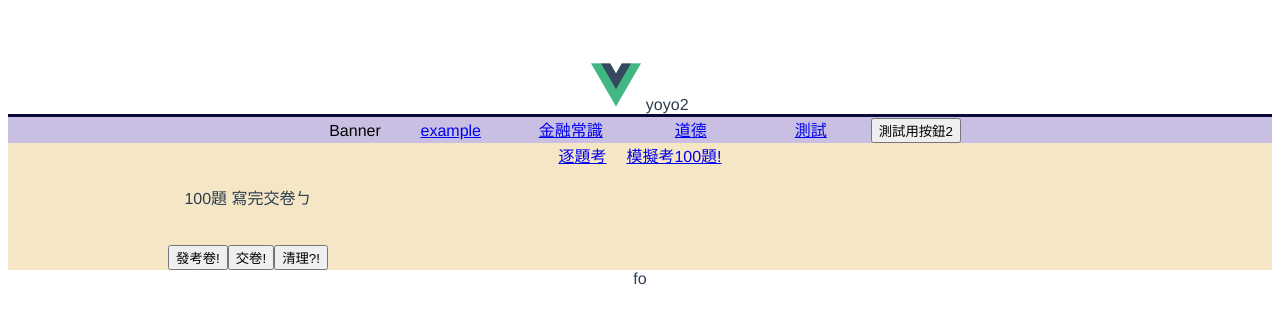
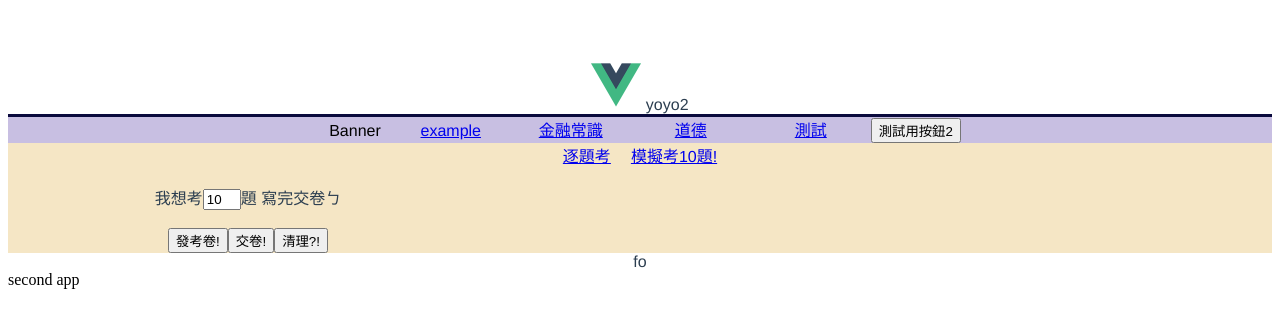
Before and after one commit to SeoYuzuki/VuePractice, a Vue app: page /finTest/finTestT in a window 1280 px wide. Shown: the top 328 px of the page. Built offline with nearby package versions, Linux system fonts and the light colour scheme.

Commit message:
修改測試, 新增vue app, 修改題目數量

```diff
--- a/public/index.html
+++ b/public/index.html
@@ -12,6 +12,7 @@
       <strong>We're sorry but <%= htmlWebpackPlugin.options.title %> doesn't work properly without JavaScript enabled. Please enable it to continue.</strong>
     </noscript>
     <div id="app"></div>
+    <div id="app2"></div>
     <!-- built files will be auto injected -->
   </body>
 </html>
--- a/src/App.vue
+++ b/src/App.vue
@@ -3,7 +3,7 @@
     <img style="width: 50px" alt="Vue logo" src="./assets/logo.png" />
     yoyo2
     <Banner msg="Welcome to Your Vue.js App" />
-    <footer>fo</footer>
+    <footer s>fo</footer>
   </div>
 </template>
 
@@ -13,7 +13,7 @@ import Banner from "./components/Banner.vue";
 export default {
   name: "App",
   components: {
-    Banner,
+    Banner
   },
   props: {},
   data() {
@@ -21,7 +21,7 @@ export default {
   },
   computed: {},
   methods: {
-    greet: function () {},
+    greet: function() {}
   },
   watch: {},
   beforeCreate() {},
@@ -33,7 +33,7 @@ export default {
   beforeUpdate() {},
   updated() {},
   beforeDestroy() {},
-  destroyed() {},
+  destroyed() {}
 };
 </script>
 
--- /dev/null
+++ b/src/App2.vue
@@ -0,0 +1,39 @@
+<template>
+  <div id="app2">
+    second app
+  </div>
+</template>
+
+<script>
+
+
+export default {
+  name: "App2",
+  components: {
+
+  },
+  props: {},
+  data() {
+    return {};
+  },
+  computed: {},
+  methods: {
+
+  },
+  watch: {},
+  beforeCreate() {},
+  created() {},
+  beforeMount() {},
+  mounted() {},
+  activated() {},
+  deactivated() {},
+  beforeUpdate() {},
+  updated() {},
+  beforeDestroy() {},
+  destroyed() {}
+};
+</script>
+
+<style scoped>
+
+</style>
--- a/src/components/finTest.vue
+++ b/src/components/finTest.vue
@@ -4,7 +4,7 @@
       <router-link to="/finTest/finTestH">逐題考</router-link>
     </div>
     <div style="display: inline-block;margin: 0 10px;">
-      <router-link to="/finTest/finTestT">模擬考100題!</router-link>
+      <router-link to="/finTest/finTestT">模擬考10題!</router-link>
     </div>
     <div>
       <div class="card" style="width: 30rem">
--- a/src/components/finTestMock100.vue
+++ b/src/components/finTestMock100.vue
@@ -1,7 +1,11 @@
 <template>
   <div>
     <br />
-    <div id="info">100題 寫完交卷ㄅ</div>
+    <div class="info">
+      <div>我想考</div>
+      <input id="num2" v-model="testNumber" />
+      <div>題 寫完交卷ㄅ</div>
+    </div>
 
     <br />
     <br />
@@ -42,11 +46,13 @@ export default {
       isShowAns: true,
       question: null,
 
-      count: 0,
+      idcount: 0,
+      testNumber: 10,
     };
   },
 
   created: function () {},
+  watch: {},
 
   methods: {
     addFormElement: function () {
@@ -54,16 +60,17 @@ export default {
 
       this.isShowAns = true;
       let i = 0;
-      let hash = Math.floor(Math.random() * 10000); // 要是不加這個hash id, clean雖然依舊生效, 但畫面無法如期更新
-      for (; i < 10; i++) {
+
+      for (; i < this.testNumber; i++) {
         let index = Math.floor(Math.random() * qList.length);
         console.log(index);
         this.fields.push({
           type: finTest_op,
           ops: qList[index],
-          id: hash + "id" + i,
+          id: this.idcount + "id" + i,
         });
       }
+      this.idcount = this.idcount + 1; // 要是不加這個hash id, clean雖然依舊生效, 但畫面無法如期更新
     },
 
     submitTest: function () {
@@ -86,13 +93,21 @@ export default {
   background-color: rgb(138, 255, 127);
 }
 
-#info {
-  text-align: center;
-}
-
 #test {
   display: inline-block;
   vertical-align: middle;
+}
 
+.info {
+  display: inline-block;
+}
+
+.info div {
+  display: inline-block;
+}
+
+.info input {
+  display: inline-block;
+  width: 30px;
 }
 </style>
--- a/src/components/router/index.js
+++ b/src/components/router/index.js
@@ -10,7 +10,7 @@ import finTestMock100 from "../finTestMock100.vue";
 import testMainPage from "../testMainPage.vue";
 import testAxios from "../testAxios.vue";
 import testImage from "../testImage.vue";
-
+import testComputed from "../testComputed.vue";
 
 Vue.use(VueRouter);
 
@@ -63,6 +63,11 @@ const router = new VueRouter({
         name: 'testImage',
         component: testImage
       },
+      {
+        path: 'testComputed',
+        name: 'testComputed',
+        component: testComputed
+      },
       ],
     },
 
--- /dev/null
+++ b/src/components/testComputed.vue
@@ -0,0 +1,19 @@
+<template>
+  <div class="hello">
+    testComputed
+  </div>
+</template>
+
+<script>
+export default {
+  data() {
+    return {};
+  },
+  created: function () {},
+  methods: {},
+};
+</script>
+
+<!-- Add "scoped" attribute to limit CSS to this component only -->
+<style scoped>
+</style>
--- a/src/components/testMainPage.vue
+++ b/src/components/testMainPage.vue
@@ -7,6 +7,9 @@
     </div>
     <div style="display: inline-block; margin: 0 10px">
       <router-link to="/TestMainPage/testImage">testImage!</router-link>
+    </div>
+    <div style="display: inline-block; margin: 0 10px">
+      <router-link to="/TestMainPage/testComputed">testComputed!</router-link>
     </div>
     <div>
       <div class="card" style="width: 30rem">
--- a/src/main.js
+++ b/src/main.js
@@ -1,5 +1,6 @@
 import Vue from 'vue'
 import App from './App.vue'
+import App2 from './App2.vue'
 
 import router from './components/router/index.js'
 import axios from 'axios'
@@ -22,3 +23,8 @@ new Vue({
   render: h => h(App),
   router,
 }).$mount('#app')
+
+new Vue({
+  render: h => h(App2),
+  router,
+}).$mount('#app2')
```
Also changed, not shown: src/components/Banner.vue (line endings or trailing spaces).
